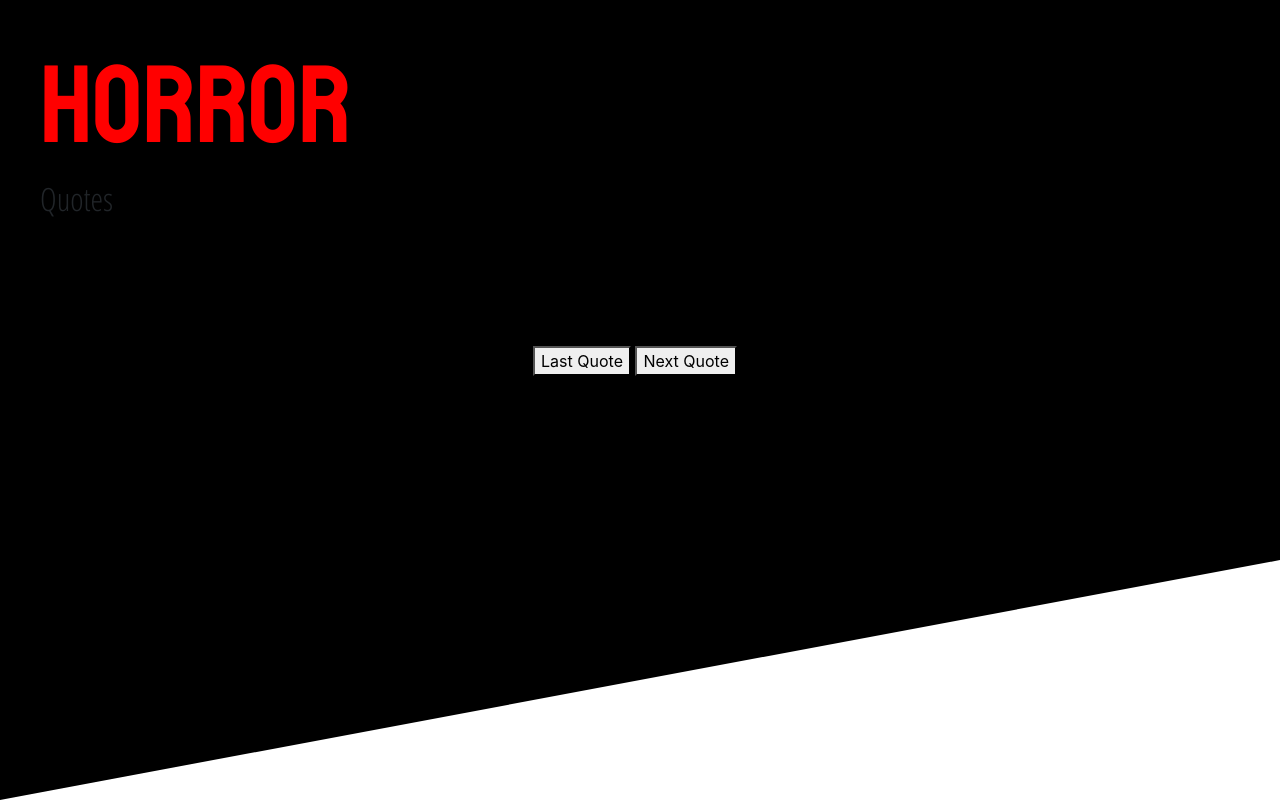
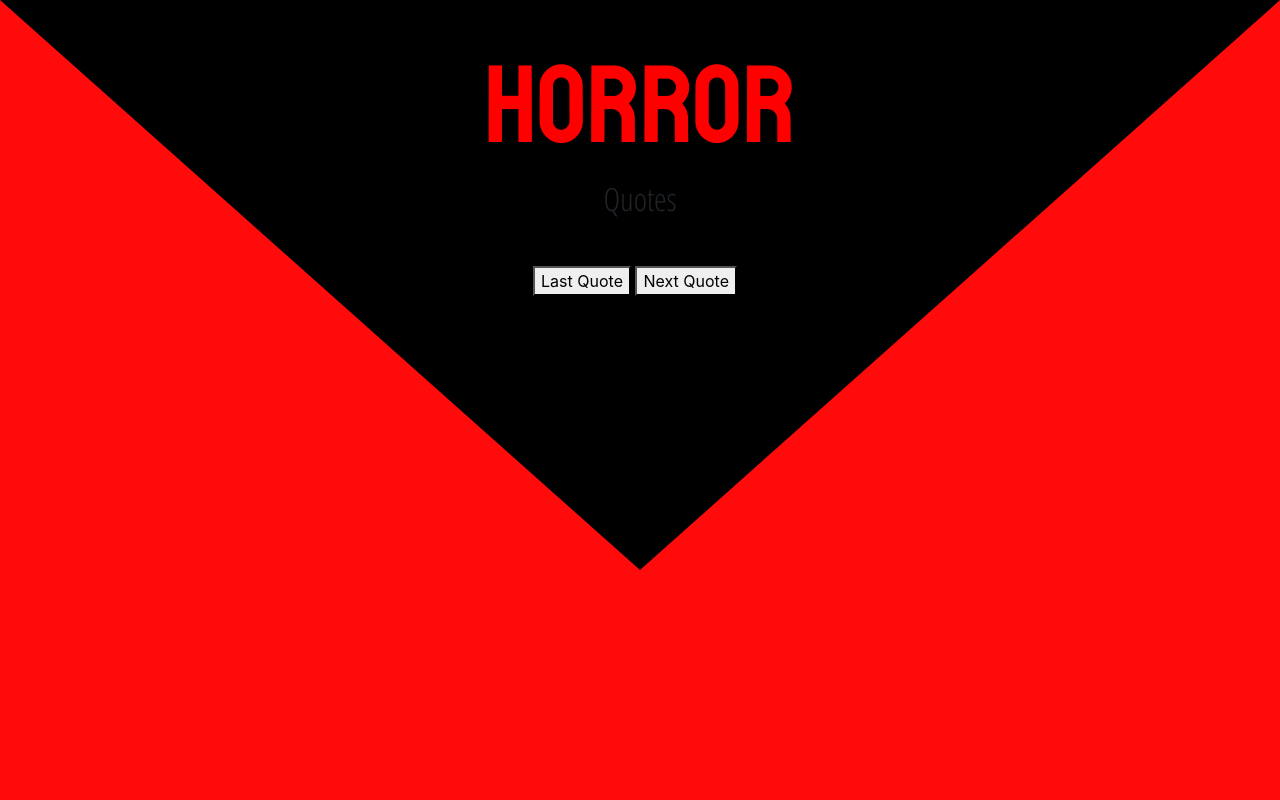
Before and after one commit to Hadrianix/Adrian-262-Javascript, a plain HTML site: page day4/assignment4/index.html in a window 1280 px wide. Drawn offline with nearby package versions, Linux system fonts and the light colour scheme; a web font is replaced by a local one.

Commit message:
added stuff

```diff
--- a/day4/assignment4/index.html
+++ b/day4/assignment4/index.html
@@ -25,24 +25,28 @@
             <h2>Quotes</h2>
             <!-- <button>Back</button>
             <button>Next</button> -->
+
+
         </header>
 
 
 
         <div class="container">
-            <div class="quote-container">
-                <div id="quotes"></div>
-            </div>
+
             <div class="buttons">
                 <button onClick="lastQuote()">Last Quote</button>
                 <button onClick="newQuote()">Next Quote</button>
             </div>
         </div>
+
+
     </div>
 
     <!-- Main -->
 
-
+        <div class="quote-container">
+            <div id="quotes"></div>
+        </div>
 
 
 
--- a/day4/assignment4/styles.css
+++ b/day4/assignment4/styles.css
@@ -2,7 +2,7 @@
 
 body, html {
     height: 100%;
-    /* background-color: rgba(255, 0, 0, 0.788); */
+    background-color: rgba(255, 0, 0, 0.788);
 
 }
 
@@ -15,9 +15,13 @@ body, html {
 }
 
 .quote-container {
+    /* background-color: rgba(255, 0, 0, 0.788); */
     padding: 40px;
-    flex: right;
-    font-size: 40px;
+    padding-bottom: 60px;
+    text-align: center;
+    /* flex: right; */
+    font-size: 30px;
+    color: white;
 }
 
 
@@ -40,9 +44,10 @@ p {
 .hero {
 
     position: 100%;
-    height: 100vw;
+    height: 600px;
     max-height: 100%;
-    clip-path: polygon(0 0%, 100% 0, 100% 70%, 0 100%);
+    clip-path: polygon(50% 95%, 0 0, 100% 0);
+    /* clip-path: polygon(0 0%, 100% 0, 100% 70%, 0 100%); */
     background-color: black;
 
 
@@ -55,6 +60,11 @@ p {
 
 .leftText h1 {
     font-size: 110px;
+    text-align: center;
+}
+
+.leftText h2 {
+    text-align: center;
 }
 
 
@@ -70,7 +80,7 @@ p {
     background: none;
 }
 
-onClick {
+.onClick {
     border: none;
     background: none;
 }
```
Also changed, not shown: day3/assignment3/scripts.js (+4 -8 lines), 1 other file.
